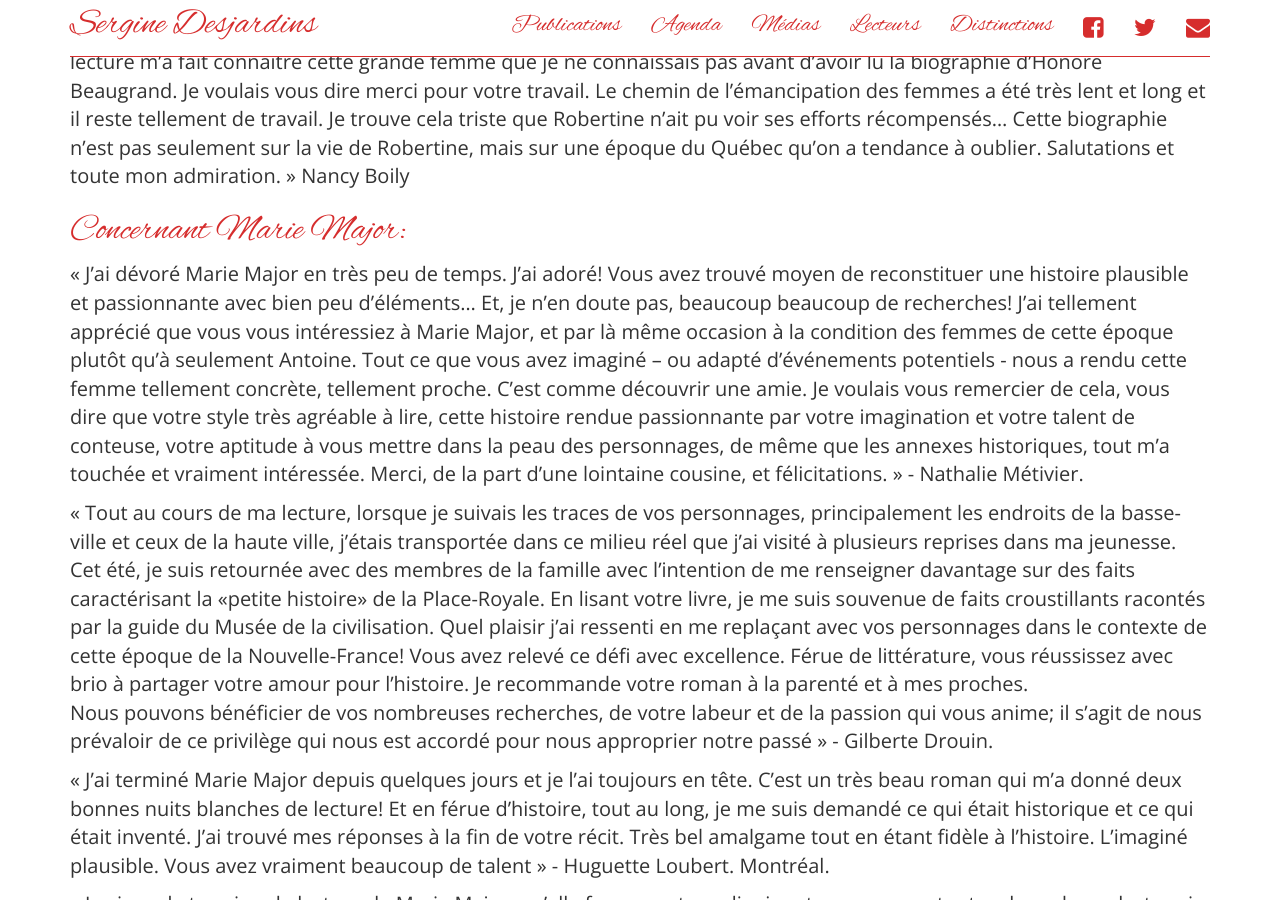
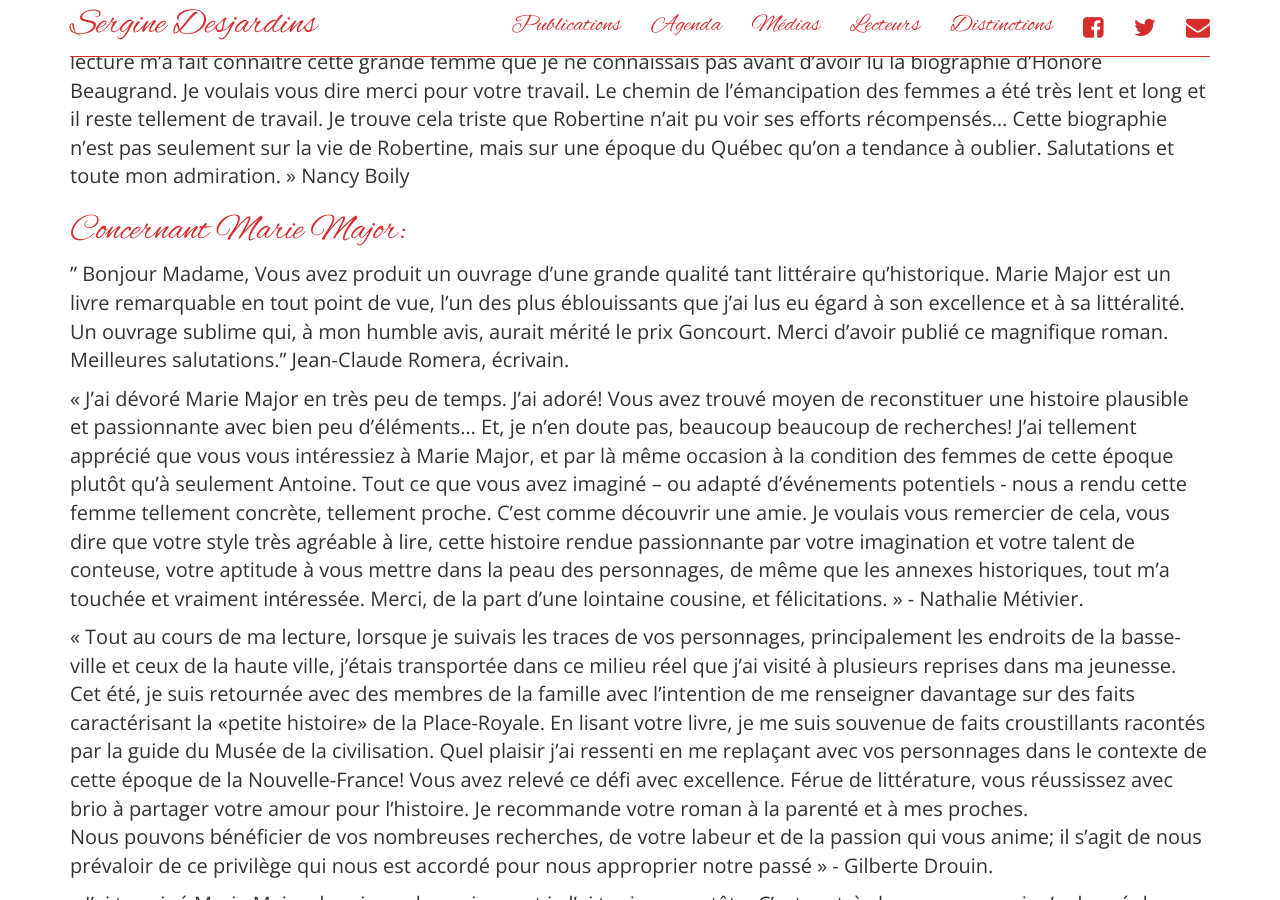
Before and after one commit to serginedesjardins/serginedesjardins.github.io, a Jekyll site: the page built from lecteurs.md, in a window 1280 px wide and 900 px high, scrolled down 25800 px. Built offline with Jekyll 4.4.1, drawn with Linux system fonts in a browser that asks for light colours; nearby versions of some CDN libraries.

Commit message:
Romera concernant Major

```diff
--- a/lecteurs.md
+++ b/lecteurs.md
@@ -527,6 +527,8 @@ Saint-Pascal.
 
 # Concernant Marie Major:
 
+" Bonjour Madame, Vous avez produit un ouvrage d'une grande qualité tant littéraire qu'historique. Marie Major est un livre remarquable en tout point de vue, l'un des plus éblouissants que j'ai lus eu égard à son excellence et à sa littéralité. Un ouvrage sublime qui, à mon humble avis, aurait mérité le prix Goncourt. Merci d'avoir publié ce magnifique roman. Meilleures salutations." Jean-Claude Romera, écrivain.
+
  « J'ai dévoré Marie Major en très peu de temps. J'ai adoré!
 Vous avez trouvé moyen de reconstituer une histoire plausible et passionnante
 avec bien peu d'éléments... Et, je n'en doute pas, beaucoup beaucoup de
```
